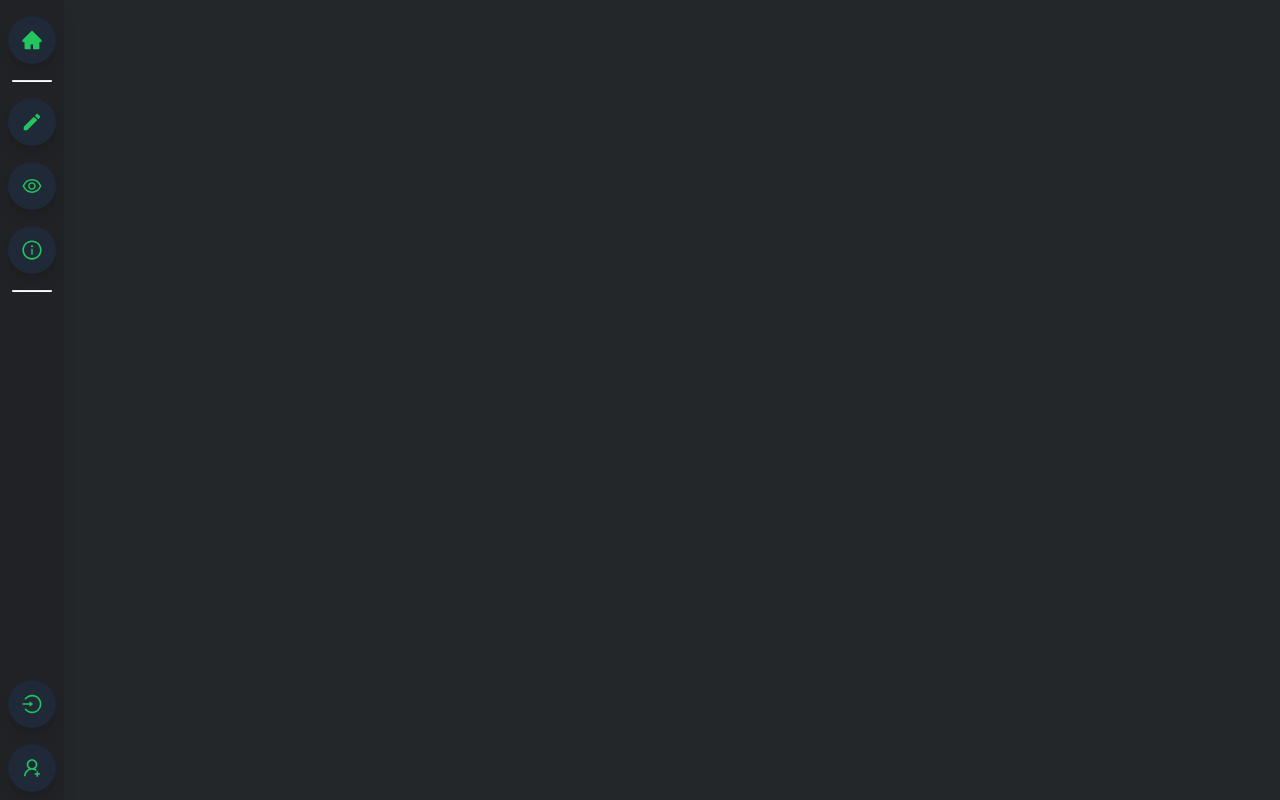
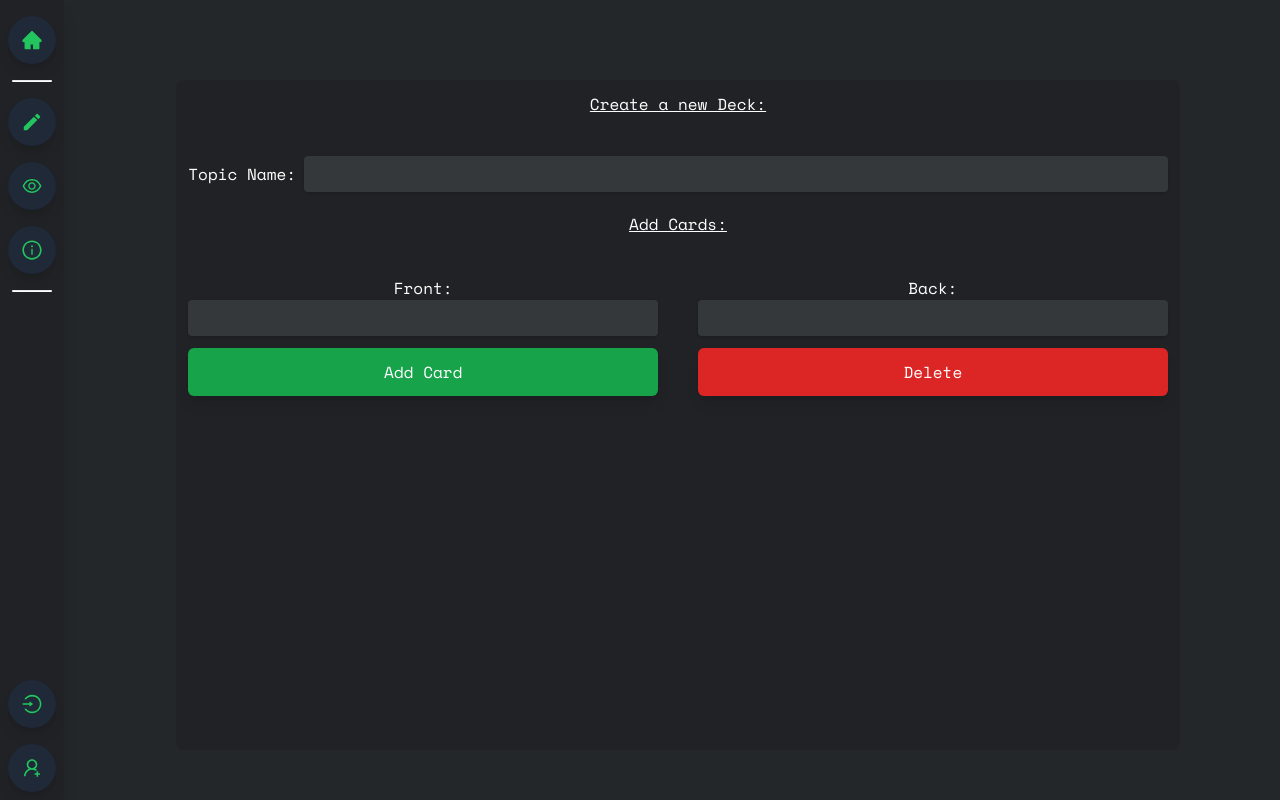
Before and after one commit to CalebCooper18/Flasharer, a React (Vite) app in the folder frontend/: page /create in a window 1280 px wide. Built offline with nearby package versions, Linux system fonts and the light colour scheme.

Commit message:
some of the form done for creating cards

```diff
--- a/frontend/src/App.tsx
+++ b/frontend/src/App.tsx
@@ -8,6 +8,7 @@ import { useEffect } from 'react';
 import userService from './services/user.service';
 import { login } from './app/reducers/userReducer';
 import MyAccount from './pages/MyAccount';
+import Create from './pages/Create';
 
 
 
@@ -35,6 +36,7 @@ function App() {
           <Route path='/login' element={!user ? <Login /> : <Navigate to='/' />} />
           <Route path='/register' element={!user ? <Register /> : <Navigate to='/' />} />
           <Route path='/me' element={user ? <MyAccount /> : <Navigate to='/' /> } />
+          <Route path='/create' element={true ? <Create /> : <Navigate to = '/' /> } />
         </Routes>
       </div>
     </>
--- a/frontend/src/index.css
+++ b/frontend/src/index.css
@@ -68,7 +68,12 @@ body
     }
 
     .form-button {
-        @apply bg-vistaBlue p-2 w-full rounded-md text-2xl
+        @apply bg-vistaBlue p-2 w-full rounded-md text-base xss:text-2xl
         transition-all duration-500 hover:bg-darkenVistaBlue
     }
+
+    .form-card-button-template {
+        @apply p-3 w-full shadow-lg relative overflow-y-hidden
+        rounded-md active:scale-95 transition-all duration-200
+    }
 }
--- /dev/null
+++ b/frontend/src/pages/Create.tsx
@@ -0,0 +1,46 @@
+
+
+export default function Create() {
+  return (
+    <div className="h-[600px] w-full pt-20 flex flex-col justify-center items-center xss:h-[750px] text-white">
+        <div className="bg-primary h-full w-5/6 rounded-lg py-4 px-3">
+            <form className="w-full flex flex-col items-center gap-2 xss:gap-6">
+                <h3 className="underline leading-4 mb-5 text-center">Create a new Deck:</h3>
+                <div className="w-full flex gap-2 items-center flex-col xss:flex-row">
+                    <label className="min-w-fit">Topic Name:</label>
+                    <input type="text" className="input-field" />
+                </div>
+                <h3 className="underline leading-4 mb-5 text-center">Add Cards:</h3>
+                <div className="w-full grid grid-cols-1 gap-3 justify-center items-center xss:gap-x-10 xss:gap-y-3 xss:grid-cols-2">
+                    <div className="w-full flex flex-col items-center gap-1 xss:gap-0">
+                        <label>Front:</label>
+                        <input type="text" className="input-field" />
+                    </div>
+                    <div className="w-full flex flex-col items-center gap-1 xss:gap-0">
+                        <label>Back:</label>
+                        <input type="text" className="input-field" />
+                    </div>
+                    <div className="w-full">
+                        <button type="button" className="form-card-button-template bg-green-600 hover:bg-green-700
+                        active:bg-green-800 group">
+                            <span className="group-active:opacity-0 transition-all duration-200">Add Card</span>
+                            <span className="absolute -translate-y-10 left-1/2 -translate-x-1/2 group-active:translate-y-0
+                            transition-all duration-200">Card Added</span>
+                        </button>
+                    </div>
+                    <div className="w-full">
+                        <button type="button" className="form-card-button-template bg-red-600 hover:bg-red-700
+                        active:bg-red-800 group">
+                            <span className="group-active:opacity-0 transition-all duration-200">Delete</span>
+                            <span className="absolute -translate-y-10 left-1/2 -translate-x-1/2 group-active:translate-y-0
+                            transition-all duration-200">
+                                Card Deleted
+                            </span>
+                        </button>
+                    </div>
+                </div>
+            </form>
+        </div>
+    </div>
+  )
+}
--- a/frontend/src/pages/Login.tsx
+++ b/frontend/src/pages/Login.tsx
@@ -23,7 +23,7 @@ export default function Login() {
     <section className='flex items-center flex-col h-screen xss:justify-center'>
       <form className='bg-primary text-white flex justify-center items-center flex-col rounded-lg shadow-md
       w-11/12 h-96 mt-5 xss:w-3/4' onSubmit={handleSubmit}>
-      <h1 className='text-2xl tracking-wider mb-7 text-center'>Login To Your Account:</h1>
+      <h1 className='text-base tracking-wider mb-7 text-center xss:text-2xl'>Login To Your Account:</h1>
         <div className='w-4/5 mb-6 xss:w-3/4'>
             <input className='input-field' type='text' placeholder='Username'
             onChange={(e) => setUsername(e.target.value)} value={username} />
@@ -38,7 +38,7 @@ export default function Login() {
           </button>
         </div>
         <div className='mt-5 flex flex-col items-center'>
-          <small className='text-gray-300'>Don't have an account?</small>
+          <small className='text-gray-300 text-center'>Don't have an account?</small>
           <Link to='/register' className='text-blue-600 hover:text-blue-500 hover:underline'>
           Sign up here!</Link>
         </div>
--- a/frontend/src/pages/MyAccount.tsx
+++ b/frontend/src/pages/MyAccount.tsx
@@ -14,7 +14,7 @@ export default function MyAccount() {
 
   return (
     <>
-        <h2 className="text-center text-white capitalize py-6 underline">My Decks</h2>
+        <h2 className="text-center text-2xl text-white capitalize py-6 underline">My Decks</h2>
         <div className="mx-4 grid grid-cols-1 xss:grid-cols-2 md:grid-cols-4 lg:grid-cols-5 gap-5">
         {decks.map((deck => <Deck key={deck.id} deck={deck} location="user" />))}
         </div>
--- a/frontend/src/pages/Register.tsx
+++ b/frontend/src/pages/Register.tsx
@@ -24,8 +24,8 @@ export default function Register() {
     return (
             <section className='flex items-center flex-col h-screen xss:justify-center'>
             <form className='bg-primary text-white flex justify-center items-center flex-col rounded-lg shadow-md
-            w-11/12 h-[500px] mt-5 xss:w-3/4' onSubmit={handleSubmit}>
-            <h1 className='text-2xl tracking-wider mb-7 text-center'>Create An Account:</h1>
+            w-11/12 h-[600px] mt-5 xss:w-3/4' onSubmit={handleSubmit}>
+            <h1 className='text-base tracking-wider mb-7 text-center xss:text-2xl'>Create An Account:</h1>
                 <div className='w-4/5 mb-6 xss:w-3/4'>
                     <input className='input-field' type='text' placeholder='Name'
                     onChange={(e) => setName(e.target.value)} value={name} />
@@ -48,7 +48,7 @@ export default function Register() {
                 </button>
                 </div>
                 <div className='mt-5 flex flex-col items-center'>
-                <small className='text-gray-300'>Already have an account?</small>
+                <small className='text-gray-300 text-center'>Already have an account?</small>
                 <Link to='/login' className='text-blue-600 hover:text-blue-500 hover:underline'>
                 Login here!</Link>
                 </div>
```
